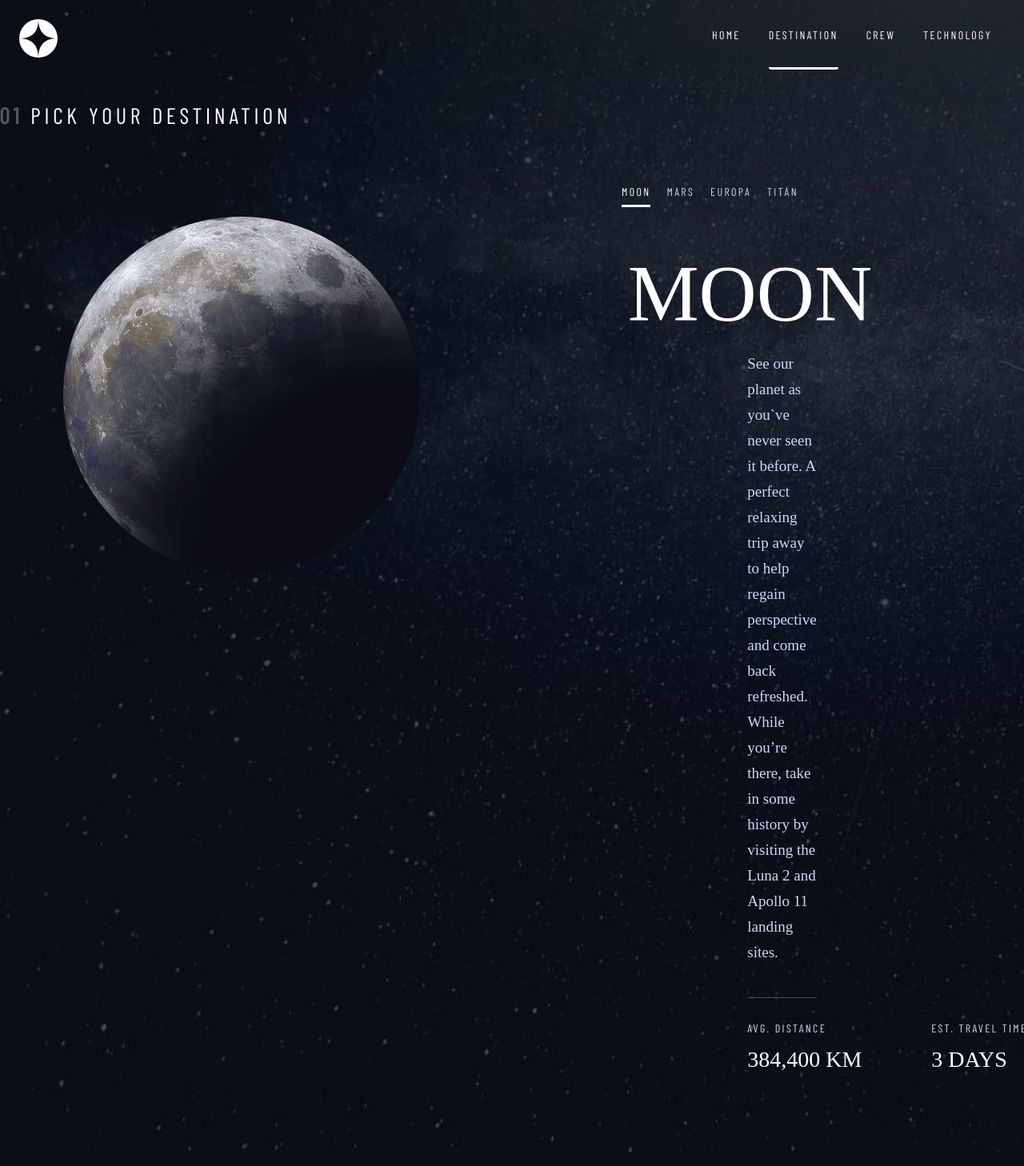
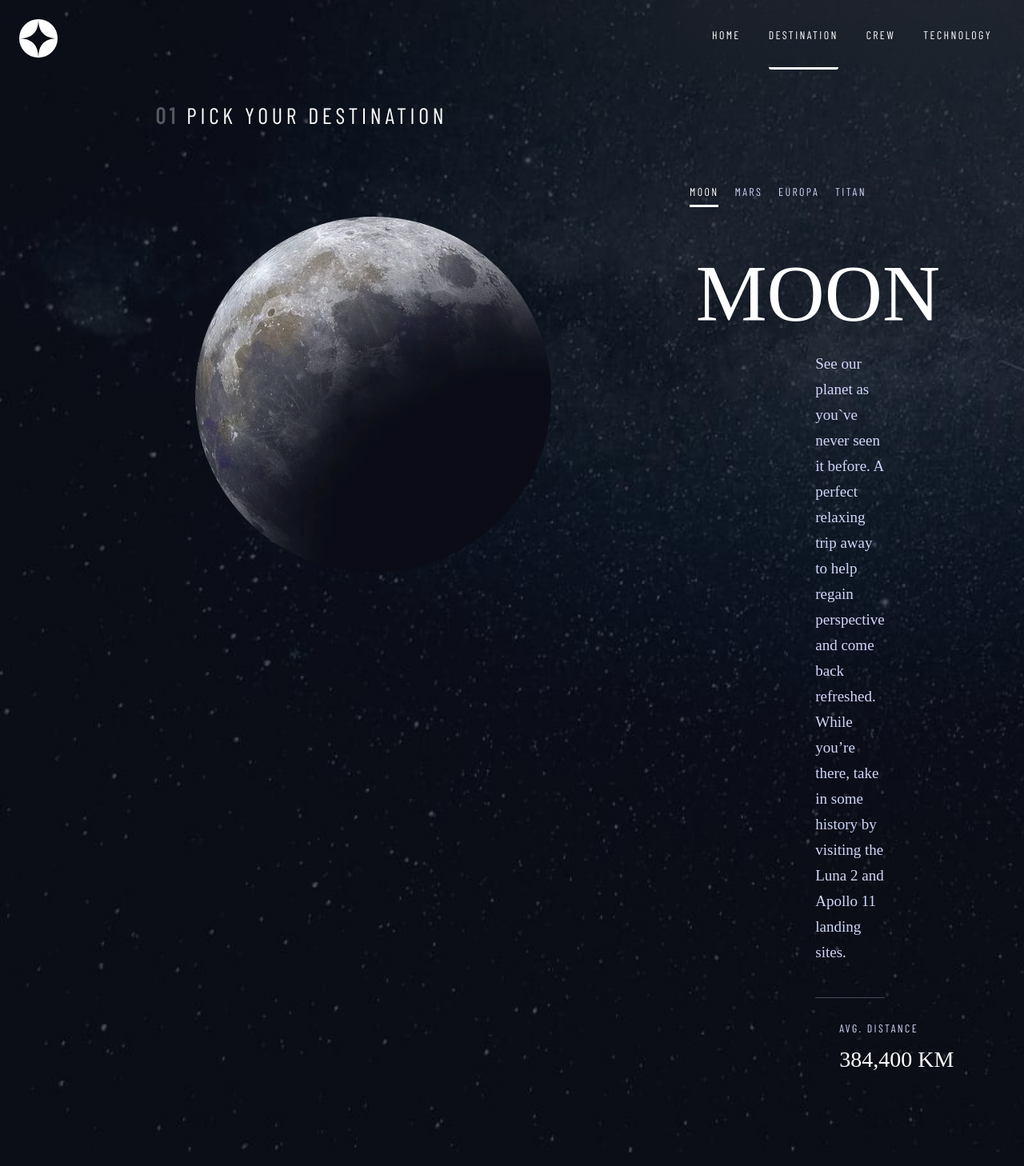
Before and after one commit to KamilKonopski/space-tourism-website-main, a React (Create React App) app: page /destination in a window 1280 px wide. Shown: the top 1458 px of the page at 80% size. Built offline with nearby package versions, Linux system fonts and the light colour scheme; a web font is replaced by a local one.

Commit message:
repair desktop styles

```diff
--- a/src/pages/Destination/Destination.module.css
+++ b/src/pages/Destination/Destination.module.css
@@ -188,13 +188,13 @@
         font-size: 2.8rem;
         grid-area: heading;
         letter-spacing: 0.472rem;
-        margin-left: 15rem;
+        margin-left: 35rem;
     }
 
     .destination-page__image-container {
         grid-area: image;
         height: 44.5rem;
-        margin: 5rem 0 0 23rem;
+        margin: 5rem 0 0 40rem;
         width: 44.5rem;
     }
 
@@ -213,17 +213,17 @@
         font-size: 1.9rem;
         grid-area: desc;
         line-height: 3.2rem;
-        padding: 0 36rem;
+        padding: 0 28rem;
         text-align: left;
     }
 
     .destination-page__info-container {
         align-items: flex-start;
-        margin: 0 0 10rem 41rem;
+        margin: 0 0 10rem 36rem;
         grid-area: info;
     }
 
     .destination-page__info-container:last-child {
-        margin: 0 0 0 64rem;
+        margin: 0 0 0 60rem;
     }
 }
```
